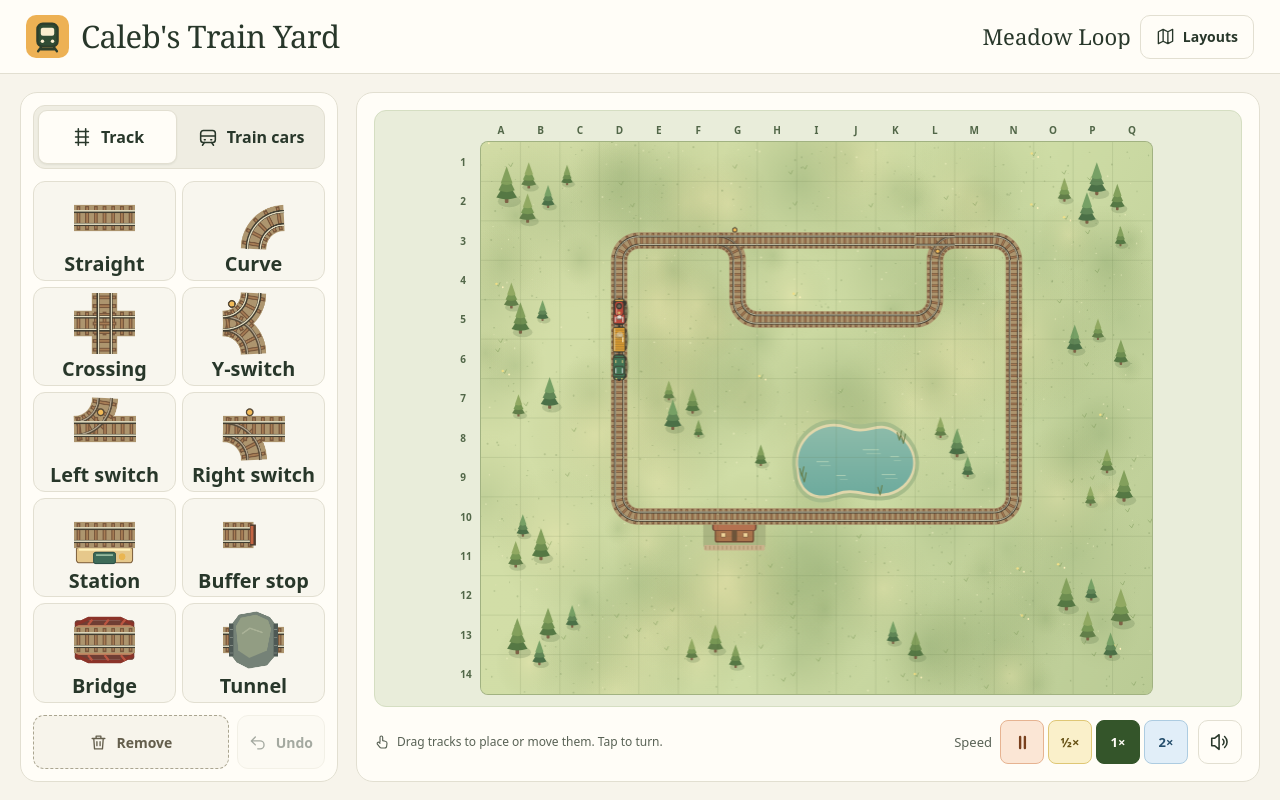
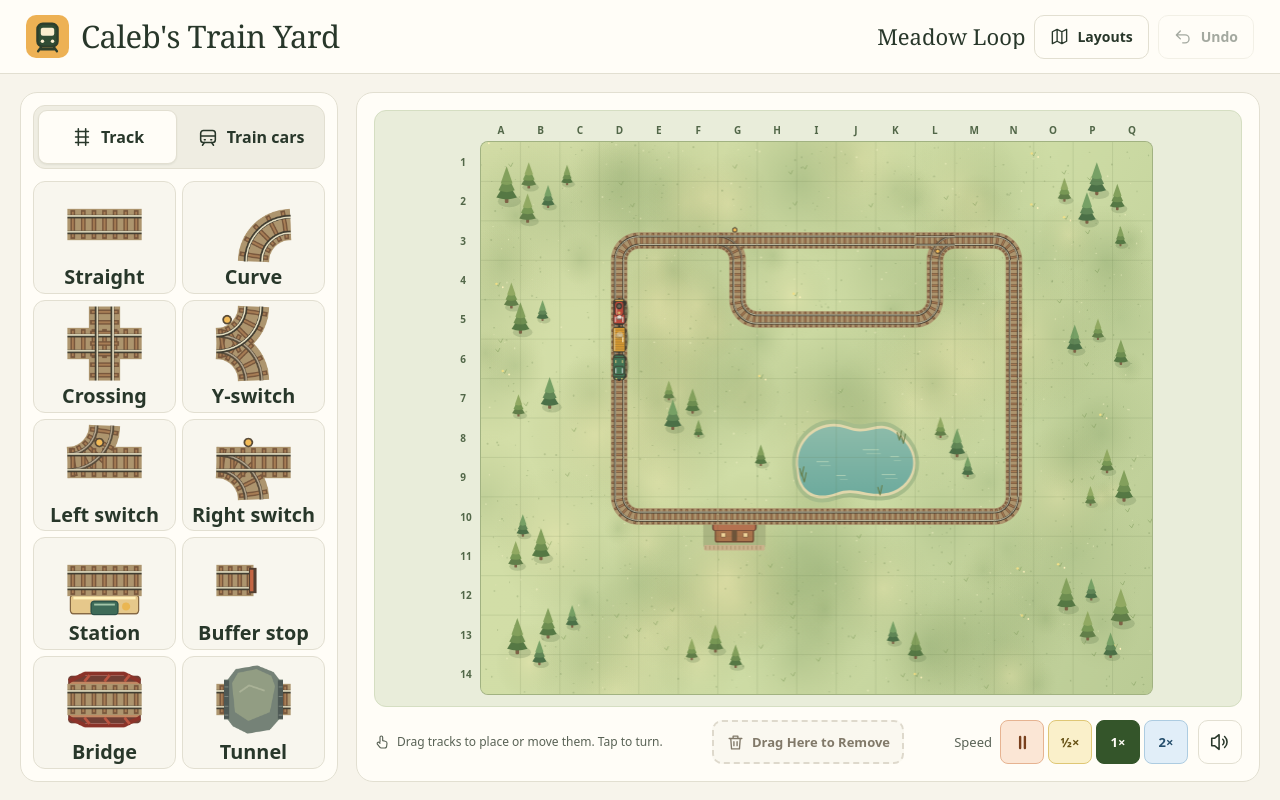
Before and after one commit to connor-g/trainyard, a website with bundled scripts: page index.html in a window 1280 px wide. Built offline with nearby package versions, Linux system fonts and the light colour scheme.

Commit message:
Move Undo and style the Remove drop zone

```diff
--- a/index.html
+++ b/index.html
@@ -27,6 +27,14 @@
         <div class="layout-toolbar">
           <h2 id="layout-name">Meadow Loop</h2>
           <button class="button secondary" id="layouts"></button>
+          <button
+            type="button"
+            class="button"
+            id="undo"
+            aria-label="Undo"
+            title="Undo the last edit"
+            disabled
+          ></button>
         </div>
       </div>
     </header>
@@ -45,10 +53,6 @@
           </div>
           <div id="swatches" class="swatches" role="group" aria-label="Car color"></div>
         </section>
-        <div class="edit-actions">
-          <div id="remove" class="remove" aria-label="Drag a track or car here to remove it"></div>
-          <button id="undo" class="undo" title="Undo the last edit"></button>
-        </div>
       </aside>
 
       <section class="yard" aria-labelledby="layout-name">
@@ -78,6 +82,7 @@
         </div>
         <div class="yard-footer">
           <span id="tool-hint"></span>
+          <div id="remove" class="remove"></div>
           <div class="train-controls">
             <div class="speed" role="group" aria-label="Train speed">
               <span>Speed</span>
--- a/src/yard.css
+++ b/src/yard.css
@@ -58,13 +58,15 @@
     --selected-border: light-dark(#b6813d, #d6a05a);
     --positive-fill: light-dark(#eaf0df, #2d3d2c);
     --positive-border: light-dark(#c7d5bb, #4b6145);
-    --danger-fill: light-dark(#f5e7db, #45291f);
-    --danger-fill-strong: light-dark(#eed1bd, #5c3324);
-    --danger-border: light-dark(#a3674e, #d48e70);
-    --danger-ink: light-dark(#874d34, #f0b49a);
-    --danger-ink-strong: light-dark(#743e28, #f8c9b2);
-    --dashed: light-dark(#aaa590, #6c7266);
-    --dashed-ink: light-dark(#645e4c, #b8b29e);
+    --danger-fill: light-dark(#fae6d7, #45291f);
+    --danger-fill-strong: light-dark(#edc2a7, #5c3324);
+    --danger-border: light-dark(#ac6647, #d48e70);
+    --danger-border-strong: light-dark(#9b5033, #edab91);
+    --danger-ink: light-dark(#7d3e29, #f0b49a);
+    --danger-ink-strong: light-dark(#66311f, #f8c9b2);
+    --dashed: light-dark(#ded9cc, #6c7266);
+    --dashed-fill: light-dark(#faf8f0, #29322a);
+    --dashed-ink: light-dark(#817969, #b8b29e);
 
     /* Yard */
     --frame: light-dark(#e9edda, #263123);
@@ -222,7 +224,7 @@
       --gutter-block: 12px;
       --gutter-inline: 12px;
       grid-template-columns: minmax(0, 1fr);
-      grid-template-rows: minmax(0, 1fr) auto;
+      grid-template-rows: minmax(0, 1fr) minmax(min(720px, 70%), 1fr);
       gap: 10px;
 
       /* The track palette needs more room than the car palette. */
@@ -398,7 +400,8 @@
     white-space: nowrap;
   }
 
-  #layouts {
+  #layouts,
+  #undo {
     flex: none;
 
     @media (width <= 560px) and (orientation: portrait) {
@@ -462,6 +465,19 @@
       border-color: var(--line);
       box-shadow: 0 1px 2px color-mix(in oklab, var(--shade) 7%, transparent);
     }
+
+    @media (width <= 560px) and (orientation: portrait) {
+      min-block-size: 42px;
+    }
+
+    @media (height <= 770px) and (orientation: landscape) {
+      min-block-size: 46px;
+    }
+
+    @media (height <= 540px) and (orientation: landscape) {
+      min-block-size: 35px;
+      font-size: 12px;
+    }
   }
 
   .palette {
@@ -473,8 +489,6 @@
     gap: 8px;
 
     @media (width <= 1100px) and (orientation: portrait) {
-      flex: none;
-      grid-auto-rows: clamp(48px, 6dvh, 84px);
       gap: 6px;
     }
 
@@ -551,11 +565,6 @@
   .palette[data-kind="track"] {
     grid-template-columns: repeat(2, minmax(0, 1fr));
     gap: 6px;
-
-    @media (width <= 1100px) and (orientation: portrait) {
-      flex: 1;
-      grid-auto-rows: minmax(0, 1fr);
-    }
 
     & .piece {
       display: grid;
@@ -642,68 +651,6 @@
       --dot: 24px;
       block-size: 28px;
       padding: 1px;
-    }
-  }
-
-  .edit-actions {
-    flex: none;
-    display: grid;
-    grid-template-columns: 1fr auto;
-    gap: 8px;
-  }
-
-  .remove,
-  .undo {
-    display: flex;
-    align-items: center;
-    justify-content: center;
-    gap: 8px;
-    min-block-size: 54px;
-    padding: 5px 11px;
-    border-radius: 11px;
-    font-size: 14px;
-    font-weight: 800;
-  }
-
-  .remove {
-    border: 1px dashed var(--dashed);
-    background: var(--paper);
-    color: var(--dashed-ink);
-    user-select: none;
-
-    &.available {
-      background: var(--danger-fill);
-      border-color: var(--danger-border);
-      color: var(--danger-ink);
-    }
-
-    &.targeted {
-      background: var(--danger-fill-strong);
-      border: 2px solid var(--danger-border);
-      color: var(--danger-ink-strong);
-    }
-  }
-
-  .undo {
-    background: var(--surface);
-    border: 1px solid var(--line);
-  }
-
-  /* Shared compact sizing for the big workbench buttons. */
-  .tab,
-  .undo,
-  .remove {
-    @media (width <= 560px) and (orientation: portrait) {
-      min-block-size: 42px;
-    }
-
-    @media (height <= 770px) and (orientation: landscape) {
-      min-block-size: 46px;
-    }
-
-    @media (height <= 540px) and (orientation: landscape) {
-      min-block-size: 35px;
-      font-size: 12px;
     }
   }
 
@@ -810,14 +757,62 @@
   }
 
   .yard-footer {
-    display: flex;
-    justify-content: space-between;
+    display: grid;
+    grid-template-columns: minmax(0, 1fr) auto minmax(max-content, 1fr);
+    grid-template-areas: "hint remove controls";
     align-items: center;
     gap: 10px;
-    min-block-size: 36px;
+
+    @media (width <= 800px) and (orientation: landscape),
+      (width <= 560px) and (orientation: portrait) {
+      grid-template-columns: minmax(0, 1fr) auto;
+      grid-template-areas:
+        "hint remove"
+        "controls controls";
+      gap: 5px 8px;
+    }
+  }
+
+  .remove {
+    grid-area: remove;
+    display: flex;
+    align-items: center;
+    justify-content: center;
+    gap: 7px;
+    min-block-size: var(--tap);
+    padding: 4px 12px;
+    border: 2px dashed var(--dashed);
+    border-radius: var(--radius-control);
+    background: var(--dashed-fill);
+    color: var(--dashed-ink);
+    font-size: 13px;
+    font-weight: 750;
+    text-align: center;
+    user-select: none;
+
+    &.available {
+      background: var(--danger-fill);
+      border-color: var(--danger-border);
+      color: var(--danger-ink);
+    }
+
+    &.targeted {
+      background: var(--danger-fill-strong);
+      border-style: solid;
+      border-color: var(--danger-border-strong);
+      color: var(--danger-ink-strong);
+      box-shadow: 0 0 0 2px color-mix(in oklab, var(--danger-border) 25%, transparent);
+    }
+
+    @media (width <= 800px) and (orientation: landscape),
+      (width <= 560px) and (orientation: portrait) {
+      padding-inline: 7px;
+      font-size: 12px;
+    }
   }
 
   #tool-hint {
+    grid-area: hint;
     display: flex;
     align-items: center;
     gap: 7px;
@@ -832,11 +827,11 @@
   }
 
   .train-controls {
+    grid-area: controls;
+    justify-self: end;
     display: flex;
-    flex: none;
     align-items: center;
     gap: 10px;
-    margin-inline-start: auto;
   }
 
   .speed {
@@ -851,7 +846,8 @@
     & span {
       margin-inline-end: 4px;
 
-      @media (width <= 560px) and (orientation: portrait) {
+      @media (width <= 800px) and (orientation: landscape),
+        (width <= 560px) and (orientation: portrait) {
         display: none;
       }
     }
--- a/src/yard.ts
+++ b/src/yard.ts
@@ -360,10 +360,10 @@ function updateStatus() {
 const buttons: [id: string, symbol: Symbol, text: string][] = [
   ["track-tab", "track", "Track"],
   ["cars-tab", "cars", "Train cars"],
-  ["remove", "remove", "Remove"],
-  ["undo", "undo", "Undo"],
+  ["remove", "remove", "Drag Here to Remove"],
 ];
 for (const [id, symbol, text] of buttons) $(id).innerHTML = icon(symbol) + text;
+$("undo").innerHTML = icon("undo") + "<span>Undo</span>";
 $("layouts").innerHTML = icon("layout") + "<span>Layouts</span>";
 $("layouts").setAttribute("aria-label", "Layouts");
 dialog.querySelector(".close")!.innerHTML = icon("close");
```
